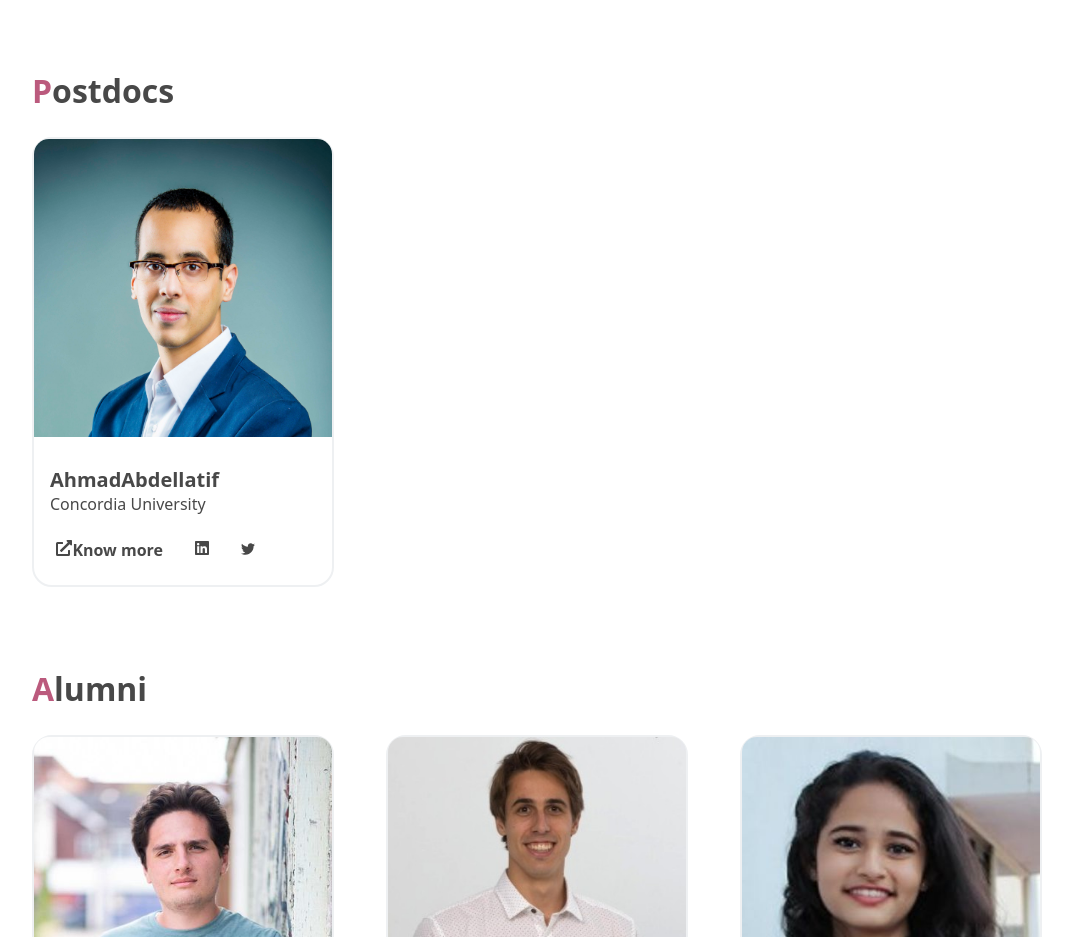
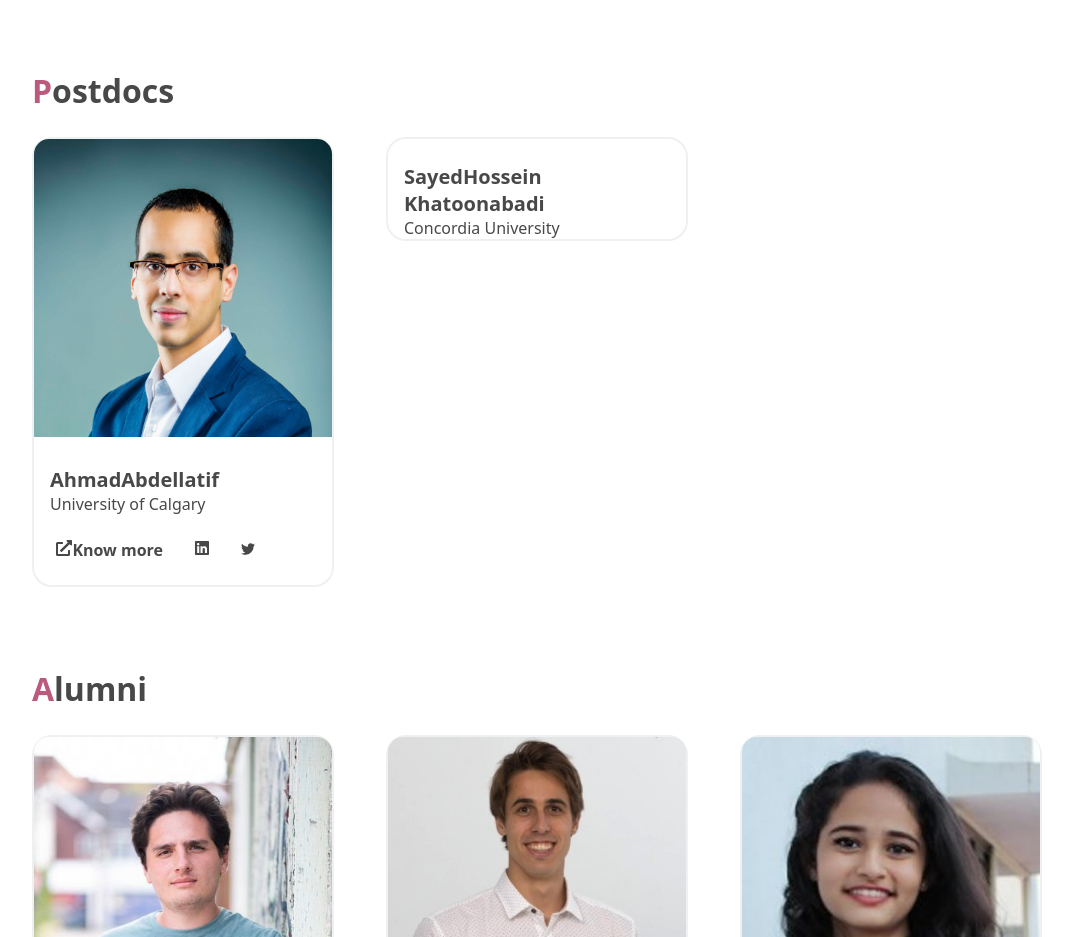
Before and after one commit to create-se4ai/website, a React (Create React App) app in the folder client/: page /team in a window 1280 px wide. Shown: the part 2460-3397 px from the top of the page, without its empty margins (58-1131 px from the left). Built offline with nearby package versions, Linux system fonts and the light colour scheme.

Commit message:
Add SayedHossein Khatoonabadn

```diff
--- a/client/src/component/Postdocs.js
+++ b/client/src/component/Postdocs.js
@@ -177,7 +177,8 @@ const Postdocs=()=>{
 <Div >
 <SmallDiv isDarkMode={isDarkMode}>
     <CardImage><Image src={DrAhmadAbdellatifImage} alt="Dr .Ahmad Abdellatif"/></CardImage>
-    <CardBody><h3>AhmadAbdellatif</h3>Concordia University</CardBody>
+    <CardBody><h3>AhmadAbdellatif</h3>
+   University of Calgary</CardBody>
     <CardFooter isDarkMode={isDarkMode}><ul class="pills"    >
     <li >
     <a
@@ -239,6 +240,73 @@ const Postdocs=()=>{
 </ul></CardFooter>
     </SmallDiv></Div>
 
+    <Div >
+<SmallDiv isDarkMode={isDarkMode}>
+    <CardImage>
+      {/* <Image src={DrAhmadAbdellatifImage} alt="SayedHossein Khatoonabadi"/> */}
+      </CardImage>
+    <CardBody><h3>SayedHossein Khatoonabadi</h3>
+ Concordia University</CardBody>
+    {/* <CardFooter isDarkMode={isDarkMode}><ul class="pills"    >
+    <li >
+    <a
+   href="https://das.encs.concordia.ca/members/ahmad-abdellatif"
+  target="blank"
+  >    <svg overflow="visible"
+    width="1em"
+      aria-hidden="true"
+      focusable="false"
+      data-prefix="fas"
+      data-icon="external-link-alt"
+      class="svg-inline--fa fa-external-link-alt fa-w-16"
+      role="img"
+      xmlns="http://www.w3.org/2000/svg"
+      viewBox="0 0 512 512"
+    >
+      <path
+        fill="currentColor"
+        d="M432,320H400a16,16,0,0,0-16,16V448H64V128H208a16,16,0,0,0,16-16V80a16,16,0,0,0-16-16H48A48,48,0,0,0,0,112V464a48,48,0,0,0,48,48H400a48,48,0,0,0,48-48V336A16,16,0,0,0,432,320ZM488,0h-128c-21.37,0-32.05,25.91-17,41l35.73,35.73L135,320.37a24,24,0,0,0,0,34L157.67,377a24,24,0,0,0,34,0L435.28,133.32,471,169c15,15,41,4.5,41-17V24A24,24,0,0,0,488,0Z"
+      ></path>
+    </svg>
+    Know more
+  </a>
+</li>
+<li >
+<a
+   href="https://www.linkedin.com/in/ahmad-abdellatif-8ab82a29"
+ target="blank"
+ >
+  <svg aria-hidden="true"
+  width=" 0.875em"
+  focusable="false"
+   data-prefix="fab"
+  data-icon="linkedin"
+  class="svg-inline--fa fa-linkedin fa-w-14 "
+   role="img"
+   xmlns="http://www.w3.org/2000/svg"
+    viewBox="0 0 448 512">
+  <path fill="currentColor"
+  d="M416 32H31.9C14.3 32 0 46.5 0 64.3v383.4C0 465.5 14.3 480 31.9 480H416c17.6 0 32-14.5 32-32.3V64.3c0-17.8-14.4-32.3-32-32.3zM135.4 416H69V202.2h66.5V416zm-33.2-243c-21.3 0-38.5-17.3-38.5-38.5S80.9 96 102.2 96c21.2 0 38.5 17.3 38.5 38.5 0 21.3-17.2 38.5-38.5 38.5zm282.1 243h-66.4V312c0-24.8-.5-56.7-34.5-56.7-34.6 0-39.9 27-39.9 54.9V416h-66.4V202.2h63.7v29.2h.9c8.9-16.8 30.6-34.5 62.9-34.5 67.2 0 79.7 44.3 79.7 101.9V416z">
+    </path>
+    </svg>
+    </a>
+    </li>
+    <li>
+  <a href="https://twitter.com/AhmadAbdellatf" target="blank">
+      <svg aria-hidden="true"
+        width=" 0.875em"
+      focusable="false"
+      data-prefix="fab"
+       data-icon="twitter"
+       class="svg-inline--fa fa-twitter fa-w-16 "
+       role="img" xmlns="http://www.w3.org/2000/svg"
+        viewBox="0 0 512 512"><path fill="currentColor"
+         d="M459.37 151.716c.325 4.548.325 9.097.325 13.645 0 138.72-105.583 298.558-298.558 298.558-59.452 0-114.68-17.219-161.137-47.106 8.447.974 16.568 1.299 25.34 1.299 49.055 0 94.213-16.568 130.274-44.832-46.132-.975-84.792-31.188-98.112-72.772 6.498.974 12.995 1.624 19.818 1.624 9.421 0 18.843-1.3 27.614-3.573-48.081-9.747-84.143-51.98-84.143-102.985v-1.299c13.969 7.797 30.214 12.67 47.431 13.319-28.264-18.843-46.781-51.005-46.781-87.391 0-19.492 5.197-37.36 14.294-52.954 51.655 63.675 129.3 105.258 216.365 109.807-1.624-7.797-2.599-15.918-2.599-24.04 0-57.828 46.782-104.934 104.934-104.934 30.213 0 57.502 12.67 76.67 33.137 23.715-4.548 46.456-13.32 66.599-25.34-7.798 24.366-24.366 44.833-46.132 57.827 21.117-2.273 41.584-8.122 60.426-16.243-14.292 20.791-32.161 39.308-52.628 54.253z">
+      </path></svg>
+      </a></li>
+
+</ul></CardFooter> */}
+    </SmallDiv></Div>
 
 
   </Main>
```
